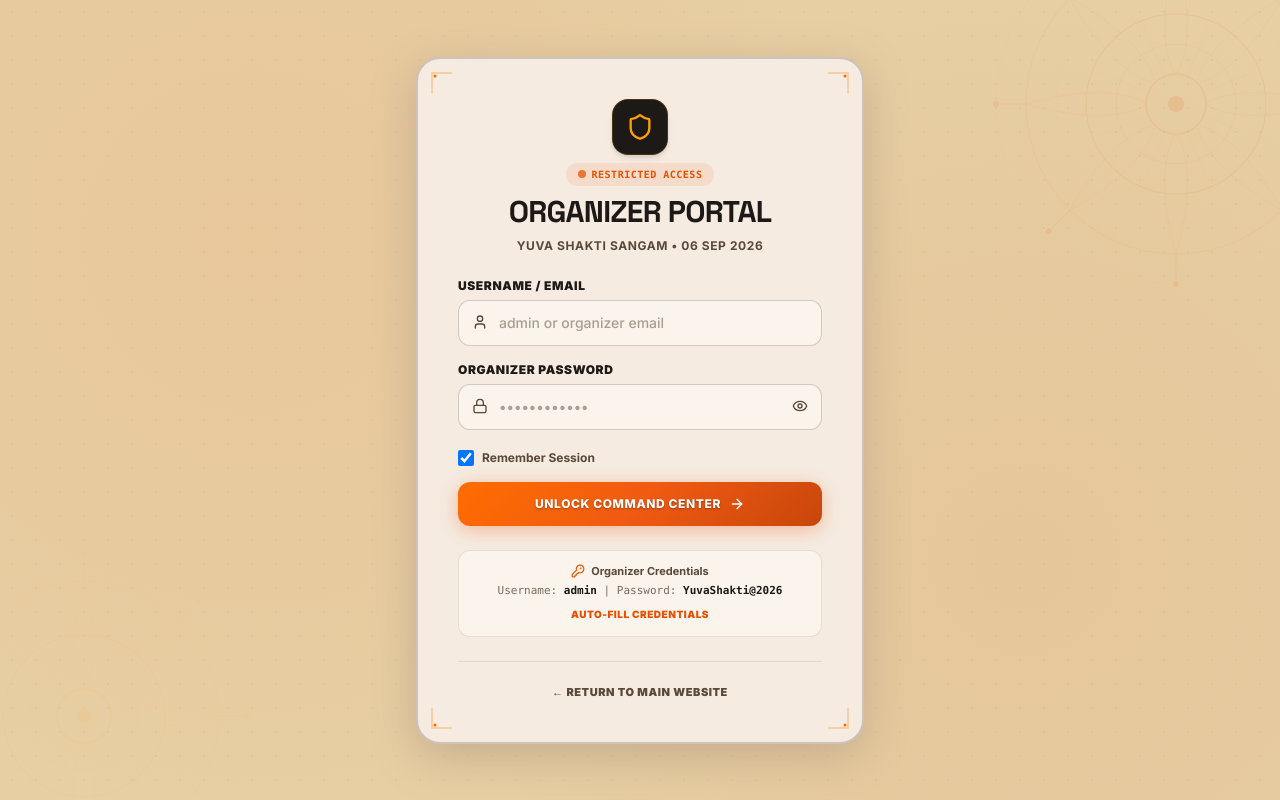
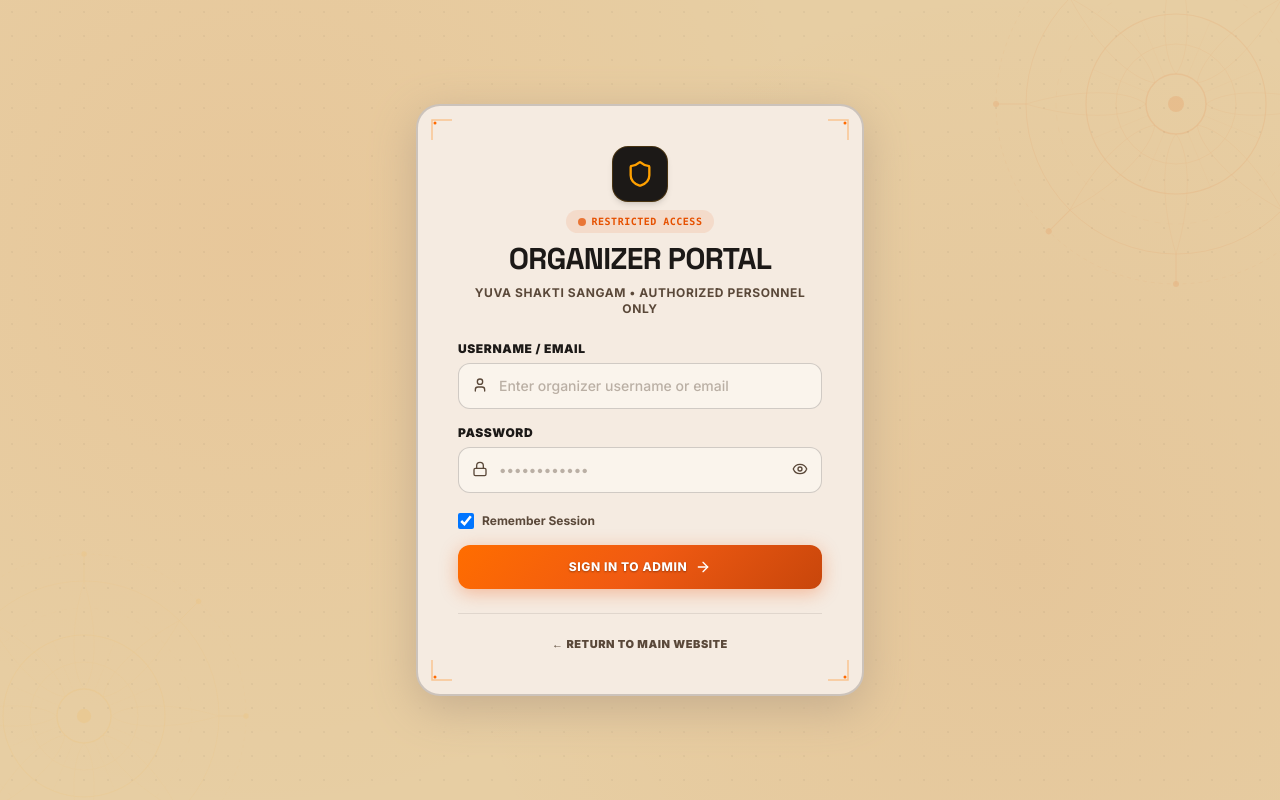
Before and after one commit to naxupa96/yuva-shakti-sangam, a Next.js app: page /admin/login in a window 1280 px wide. Built offline with nearby package versions, Linux system fonts and the light colour scheme.

Commit message:
security: remove credentials hint banner from admin login page

```diff
--- a/app/admin/login/page.tsx
+++ b/app/admin/login/page.tsx
@@ -13,7 +13,6 @@ import {
   AlertCircle,
   Eye,
   EyeOff,
-  KeyRound,
   Shield,
 } from "lucide-react";
 import { CornerOrnament, MandalaMotif } from "@/components/Decorations";
@@ -71,11 +70,6 @@ function LoginForm() {
     }
   };
 
-  const fillQuickCredentials = () => {
-    setUsername("admin");
-    setPassword("YuvaShakti@2026");
-  };
-
   return (
     <div className="min-h-screen bg-[#EAE0D0] bg-parchment-texture text-[#1C1917] flex items-center justify-center p-4 sm:p-6 relative overflow-hidden selection:bg-[#E65100] selection:text-white">
       {/* Ambient background decoration */}
@@ -108,7 +102,7 @@ function LoginForm() {
               ORGANIZER PORTAL
             </h1>
             <p className="text-xs font-bold text-[#5A4839] uppercase tracking-wider">
-              Yuva Shakti Sangam • 06 Sep 2026
+              Yuva Shakti Sangam • Authorized Personnel Only
             </p>
           </div>
 
@@ -140,16 +134,16 @@ function LoginForm() {
                   required
                   value={username}
                   onChange={(e) => setUsername(e.target.value)}
-                  placeholder="admin or organizer email"
+                  placeholder="Enter organizer username or email"
                   autoComplete="username"
-                  className="w-full pl-10 pr-4 py-3 rounded-xl bg-[#FAF4EC] border border-[#292524]/20 text-sm font-medium text-[#1C1917] placeholder:text-[#5A4839]/50 focus:outline-none focus:border-[#E65100] focus:ring-2 focus:ring-[#E65100]/20 transition-all"
+                  className="w-full pl-10 pr-4 py-3 rounded-xl bg-[#FAF4EC] border border-[#292524]/20 text-sm font-medium text-[#1C1917] placeholder:text-[#5A4839]/40 focus:outline-none focus:border-[#E65100] focus:ring-2 focus:ring-[#E65100]/20 transition-all"
                 />
               </div>
             </div>
 
             <div>
               <label className="block text-xs font-black uppercase tracking-wider text-[#1C1917] mb-1.5">
-                Organizer Password
+                Password
               </label>
               <div className="relative">
                 <Lock className="w-4 h-4 text-[#5A4839] absolute left-3.5 top-3.5" />
@@ -160,13 +154,13 @@ function LoginForm() {
                   onChange={(e) => setPassword(e.target.value)}
                   placeholder="••••••••••••"
                   autoComplete="current-password"
-                  className="w-full pl-10 pr-11 py-3 rounded-xl bg-[#FAF4EC] border border-[#292524]/20 text-sm font-medium text-[#1C1917] placeholder:text-[#5A4839]/50 focus:outline-none focus:border-[#E65100] focus:ring-2 focus:ring-[#E65100]/20 transition-all"
+                  className="w-full pl-10 pr-11 py-3 rounded-xl bg-[#FAF4EC] border border-[#292524]/20 text-sm font-medium text-[#1C1917] placeholder:text-[#5A4839]/40 focus:outline-none focus:border-[#E65100] focus:ring-2 focus:ring-[#E65100]/20 transition-all"
                 />
                 <button
                   type="button"
                   onClick={() => setShowPassword(!showPassword)}
                   tabIndex={-1}
-                  className="absolute right-3.5 top-3.5 text-[#5A4839] hover:text-[#1C1917] transition-colors focus:outline-none"
+                  className="absolute right-3.5 top-3.5 text-[#5A4839] hover:text-[#1C1917] transition-colors focus:outline-none cursor-pointer"
                 >
                   {showPassword ? <EyeOff className="w-4 h-4" /> : <Eye className="w-4 h-4" />}
                 </button>
@@ -197,31 +191,12 @@ function LoginForm() {
                 </>
               ) : (
                 <>
-                  <span>UNLOCK COMMAND CENTER</span>
+                  <span>SIGN IN TO ADMIN</span>
                   <ArrowRight className="w-4 h-4" />
                 </>
               )}
             </button>
           </form>
-
-          {/* Quick Credential Hint Banner */}
-          <div className="mt-6 p-3 rounded-xl bg-[#FAF4EC] border border-[#292524]/10 text-center space-y-1">
-            <div className="flex items-center justify-center gap-1.5 text-[11px] font-bold text-[#5A4839]">
-              <KeyRound className="w-3.5 h-3.5 text-[#E65100]" />
-              <span>Organizer Credentials</span>
-            </div>
-            <p className="text-[11px] text-[#5A4839]/80 font-mono">
-              Username: <span className="font-bold text-[#1C1917]">admin</span> | Password:{" "}
-              <span className="font-bold text-[#1C1917]">YuvaShakti@2026</span>
-            </p>
-            <button
-              type="button"
-              onClick={fillQuickCredentials}
-              className="text-[10px] font-black uppercase tracking-wider text-[#E65100] hover:underline pt-0.5 inline-block"
-            >
-              Auto-fill Credentials
-            </button>
-          </div>
 
           <div className="mt-6 pt-4 border-t border-[#292524]/10 text-center">
             <Link
```
